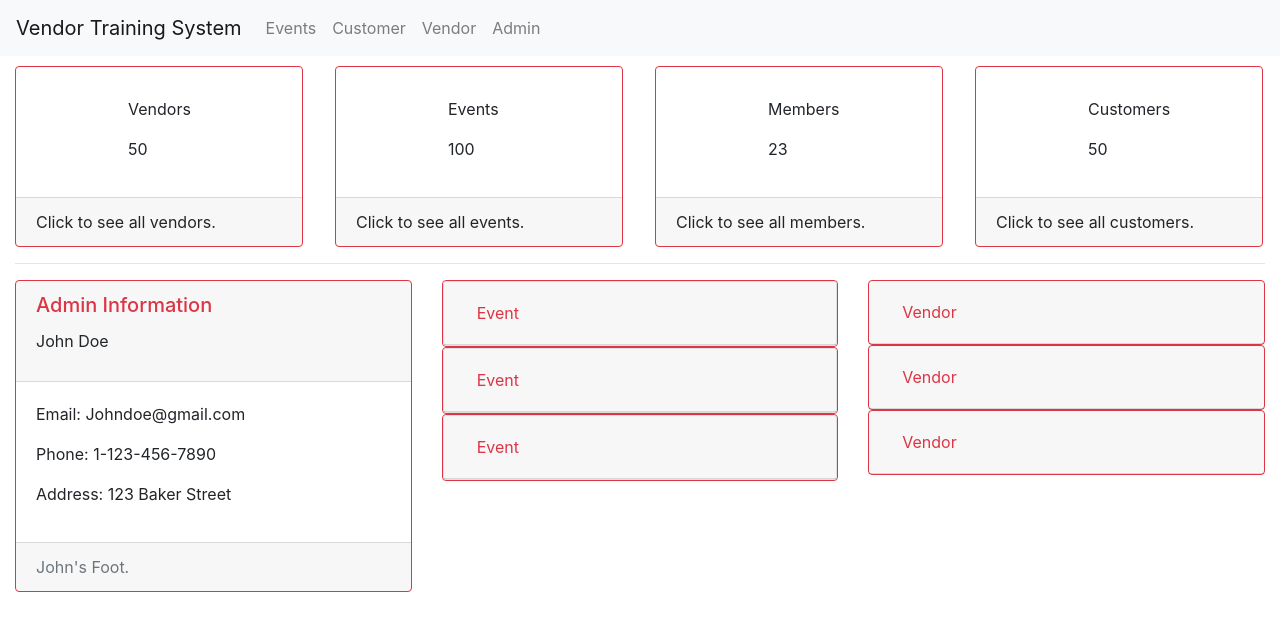
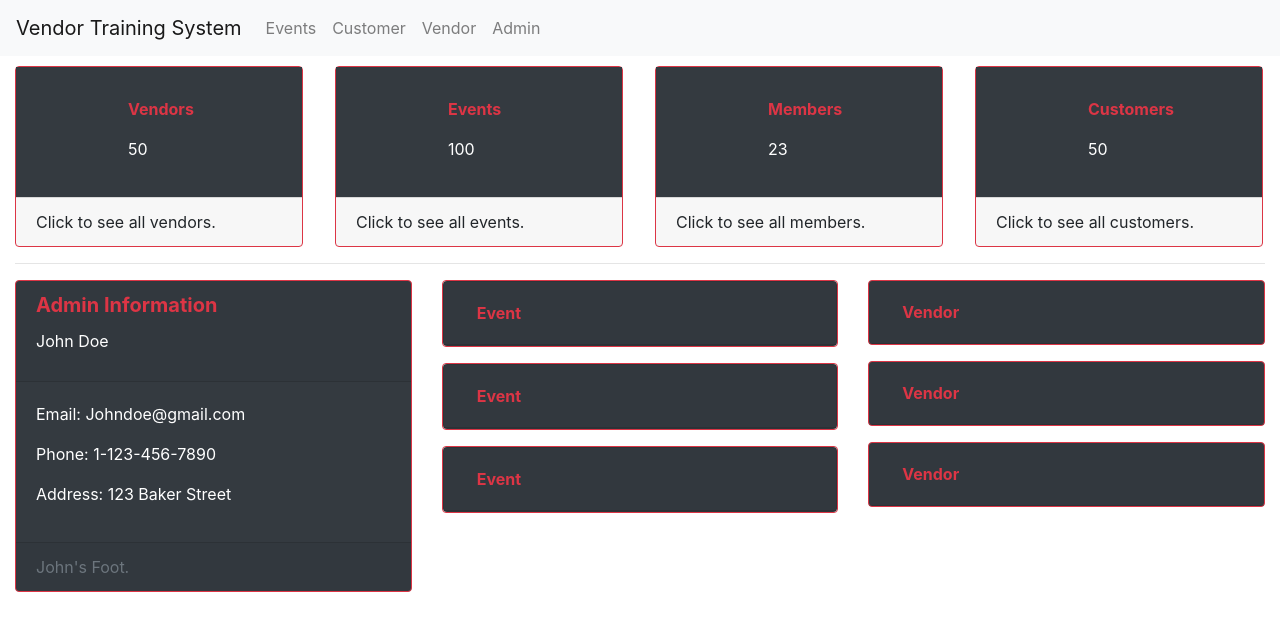
Before and after one commit to dave325/vendorTrainingSystem, an Angular app in the folder vendorTrainingSystem/: page /admin in a window 1280 px wide. Shown: the top 630 px of the page. Built offline with nearby package versions, Linux system fonts and the light colour scheme.

Commit message:
styling changes to the admin page

```diff
--- a/vendorTrainingSystem/src/app/components/admin/admin-profile/admin-profile.component.html
+++ b/vendorTrainingSystem/src/app/components/admin/admin-profile/admin-profile.component.html
@@ -210,16 +210,16 @@
   <div class="row">
     <div class="col-lg-3 col-md-6 col-sm-6 ">
       <div class="card card-stats border-danger" style="max-width: 18rem;">
-        <div class="card-body ">
+        <div class="card-body bg-dark text-white ">
           <div class="row">
             <div class="col-5 col-md-4">
               <div class="icon-big text-center icon-warning">
                 <i class="nc-icon nc-money-coins text-success"></i>
               </div>
             </div>
-            <div class="col-7 col-md-8">
+            <div class="col-7 col-md-8 ">
               <div class="numbers">
-                <p class="card-category">Vendors</p>
+                <p class="card-category text-danger font-weight-bold">Vendors</p>
                 <p class="card-title">50
                   <p>
               </div>
@@ -235,7 +235,7 @@
     </div>
     <div class="col-lg-3 col-md-6 col-sm-6">
       <div class="card card-stats border-danger" style="max-width: 18rem;">
-        <div class="card-body ">
+        <div class="card-body bg-dark text-white ">
           <div class="row">
             <div class="col-5 col-md-4">
               <div class="icon-big text-center icon-warning">
@@ -244,7 +244,7 @@
             </div>
             <div class="col-7 col-md-8">
               <div class="numbers">
-                <p class="card-category">Events</p>
+                <p class="card-category text-danger font-weight-bold">Events</p>
                 <p class="card-title">100
                   <p>
               </div>
@@ -260,7 +260,7 @@
     </div>
     <div class="col-lg-3 col-md-6 col-sm-6">
       <div class="card card-stats border-danger" style="max-width: 18rem;">
-        <div class="card-body ">
+        <div class="card-body bg-dark text-white">
           <div class="row">
             <div class="col-5 col-md-4">
               <div class="icon-big text-center icon-warning">
@@ -269,7 +269,7 @@
             </div>
             <div class="col-7 col-md-8">
               <div class="numbers">
-                <p class="card-category">Members</p>
+                <p class="card-category text-danger font-weight-bold">Members</p>
                 <p class="card-title">23
                   <p>
               </div>
@@ -285,7 +285,7 @@
     </div>
     <div class="col-lg-3 col-md-6 col-sm-6">
       <div class="card card-stats border-danger" style="max-width: 18rem;">
-        <div class="card-body ">
+        <div class="card-body bg-dark text-white ">
           <div class="row">
             <div class="col-5 col-md-4">
               <div class="icon-big text-center icon-warning">
@@ -294,7 +294,7 @@
             </div>
             <div class="col-7 col-md-8">
               <div class="numbers">
-                <p class="card-category">Customers</p>
+                <p class="card-category text-danger font-weight-bold">Customers</p>
                 <p class="card-title">50
                   <p>
               </div>
@@ -330,14 +330,12 @@
         </div>
       </div> -->
 
-
   <div class="row">
-
     <!--Admin card-->
     <div class="col-md-4">
-      <div class="card border-danger">
+      <div class="card border-danger text-white bg-dark mb-3">
         <div class="card-header ">
-          <h5 class="card-title text-danger ">Admin Information</h5>
+          <h5 class="card-title text-danger font-weight-bold ">Admin Information</h5>
           <p class="card-category">John Doe</p>
         </div>
         <div class="card-body">
@@ -350,23 +348,21 @@
       </div>
     </div>
     <!--Admin card end-->
-
-
-    <!--events card-->
-    <div class="col-md-4">
-      <div class="card border-danger" *ngFor="let event of Events">
+    <!--Events card-->
+    <div class="col-md-4 ">
+      <div class="card border-danger mb-3 " *ngFor="let event of Events">
         <div id="accordion">
-          <div class="card">
-            <div class="card-header" id="headingOne">
+          <div class="card text-white bg-dark  ">
+            <div class="card-header " id="headingOne">
               <h5 class="mb-0">
-                <button class="btn btn-link text-danger" data-toggle="collapse" data-target="#collapseOne"
-                  aria-expanded="false" aria-controls="collapseOne">
+                <button class="btn btn-link text-danger font-weight-bold " data-toggle="collapse" data-target="#collapseOne"
+                  aria-expanded="false" aria-controls="collapseOne ">
                   Event
                 </button>
               </h5>
             </div>
             <div id="collapseOne" class="collapse " aria-labelledby="headingOne" data-parent="#accordion">
-              <div class="card-body" >
+              <div class="card-body text-white bg-dark mb-3" >
                 <h5 class="card-text">{{ event.name }}</h5>
                 <hr>
                 <p class="card-text">{{ event.end_time }}</p>
@@ -383,16 +379,13 @@
         </div>
       </div>
     </div>
-
-
-
     <!--Vendors Card-->
     <div class="col-md-4">
-      <div class="card border-danger" *ngFor="let vendor of Vendors">
+      <div class="card border-danger text-white bg-dark mb-3" *ngFor="let vendor of Vendors">
         <div id="accordion">
           <div class="card-header" id="headingTwo">
             <h5 class="mb-0">
-              <button class="btn btn-link text-danger" data-toggle="collapse" data-target="#collapseTwo"
+              <button class="btn btn-link text-danger font-weight-bold" data-toggle="collapse" data-target="#collapseTwo"
                 aria-expanded="false" aria-controls="collapseTwo">
                 Vendor
               </button>
```
